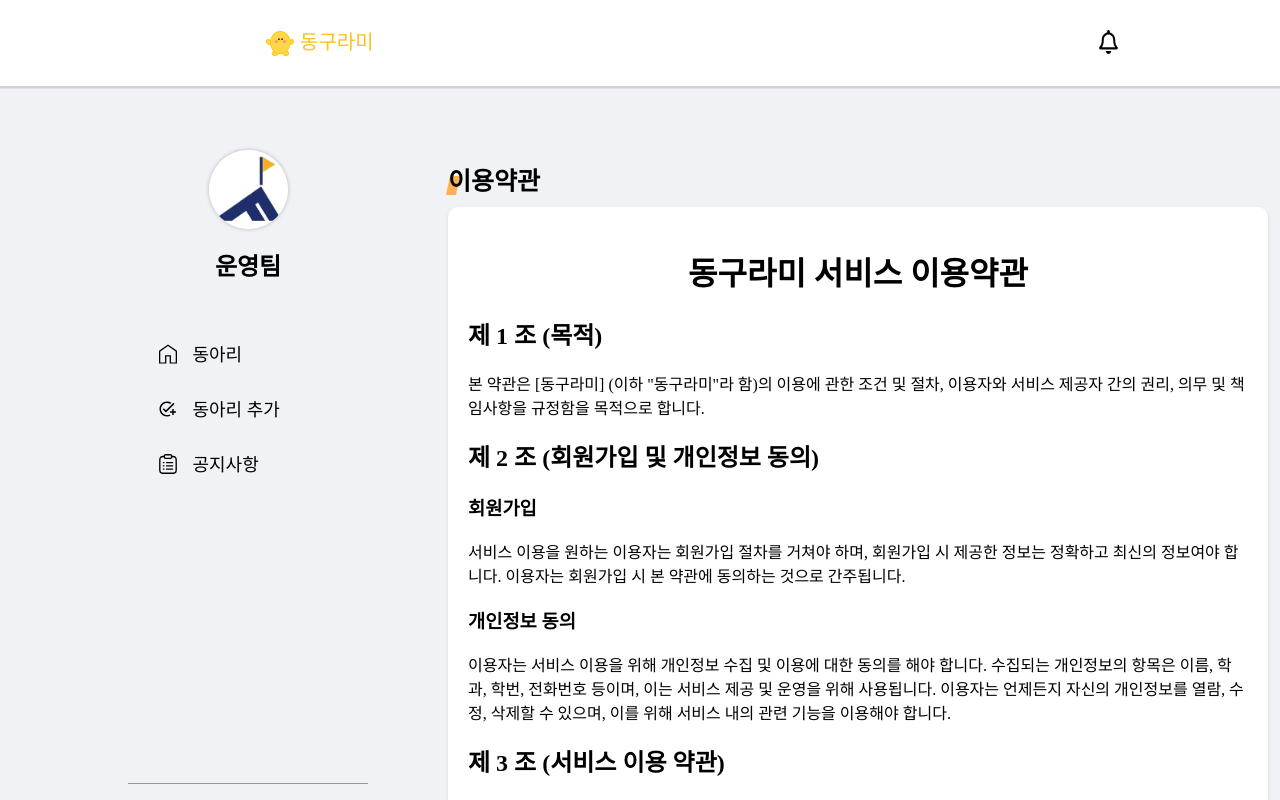
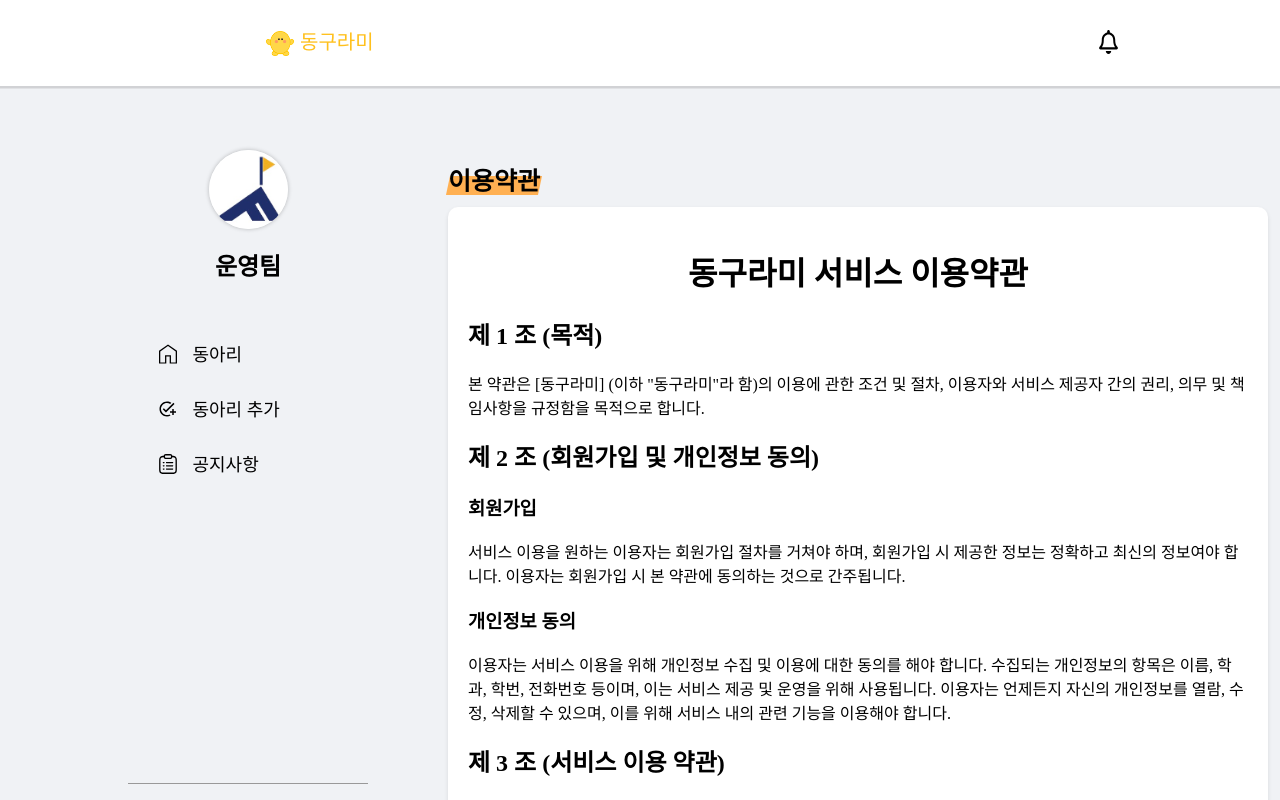
Before and after one commit to USW-Circle-Link/USW-Circle-Link-Web, a Vue app: page /AdminTermsOfUse in a window 1280 px wide. Shown: the top 800 px of the page. Built offline with nearby package versions, Linux system fonts and the light colour scheme; no server answers.

Commit message:
CSS 디자인 변경

```diff
--- a/src/components/Admin/AdminTermsOfUse.vue
+++ b/src/components/Admin/AdminTermsOfUse.vue
@@ -134,7 +134,7 @@ export default {
   position: absolute;
   left: 0;
   bottom: 2px; /* 텍스트 아래쪽 위치 조정 */
-  width: 10.5%;
+  width: 100%;
   height: 19px; /* 형광펜 두께 */
   background-color: #FFB052;
 ; /* 노란색 배경 */
```
